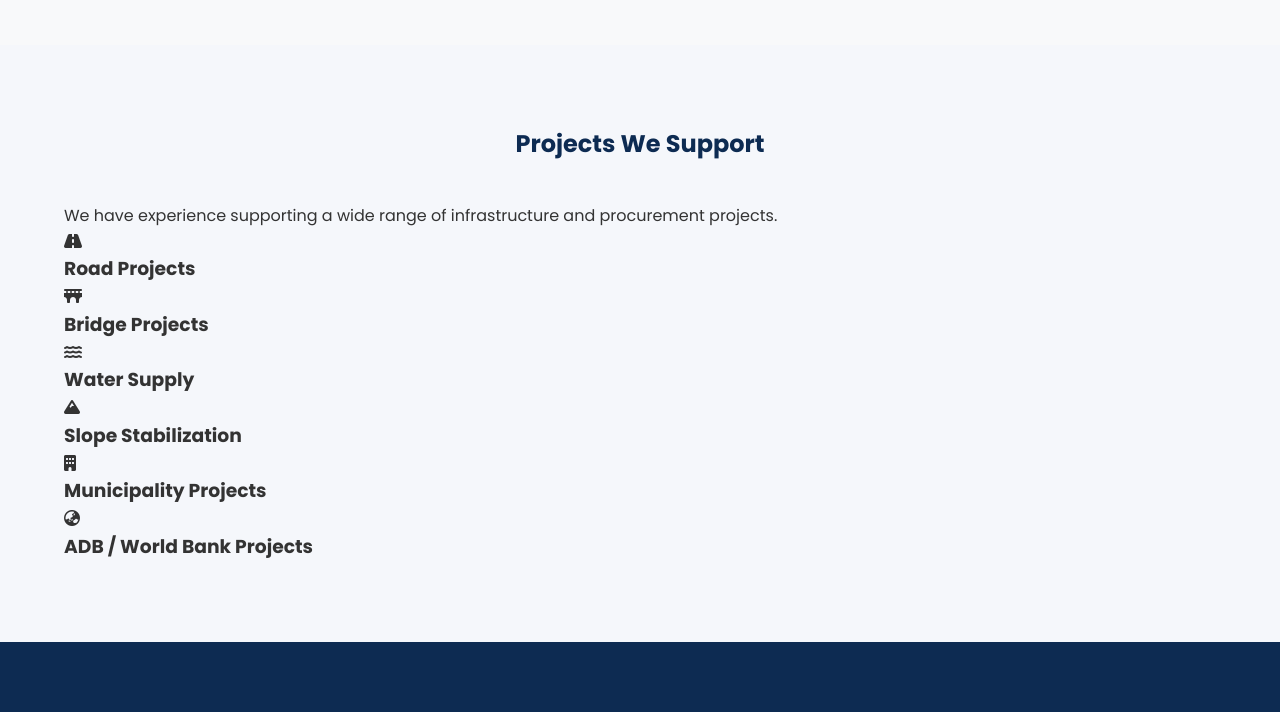
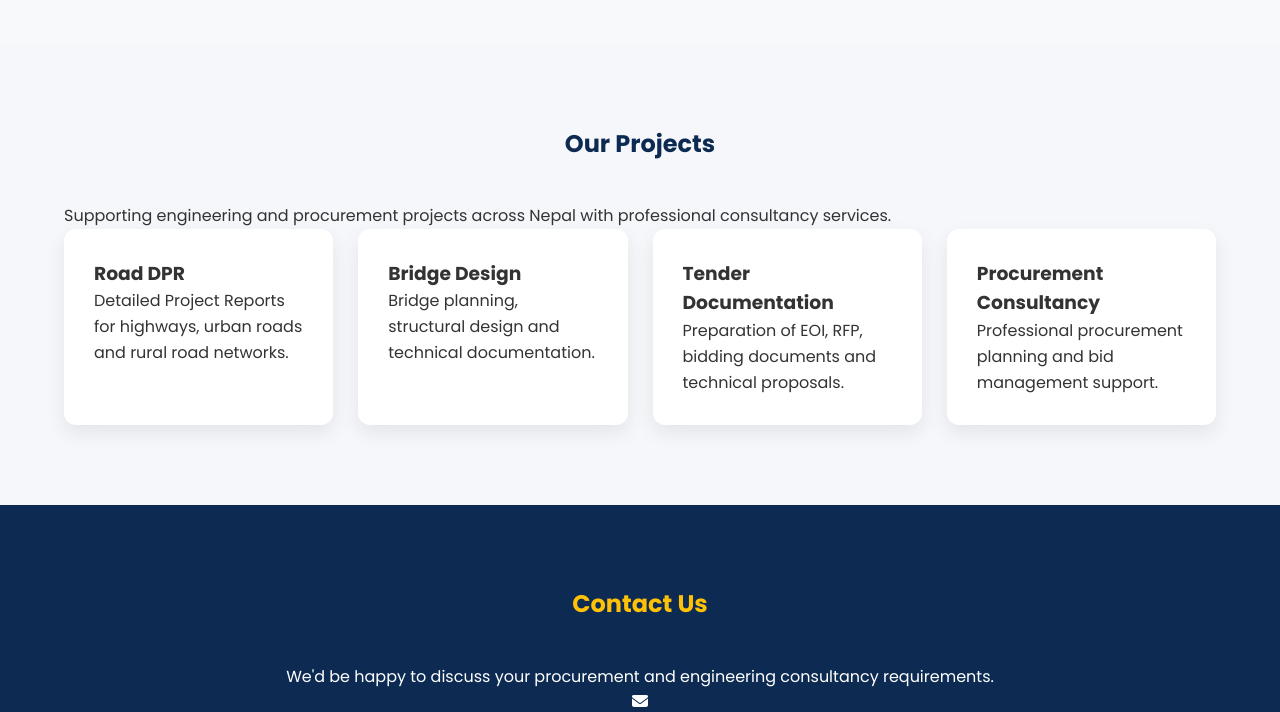
Before and after one commit to bidwithsonu/bidwithsonu.github.io, a plain HTML site: page index.html in a window 1280 px wide. Shown: the part 4120-4832 px from the top of the page. Drawn offline with Linux system fonts and the light colour scheme.

Commit message:
Refactor project section in index.html
Removed unnecessary service cards and updated project descriptions.

```diff
--- a/index.html
+++ b/index.html
@@ -445,51 +445,35 @@ Quality, confidentiality, professionalism and on-time delivery for every assignm
   <div class="container">
 
     <div class="section-title">
-
-            <h2>Projects We Support</h2>
-
-            <p>
-                We have experience supporting a wide range of infrastructure and procurement projects.
-            </p>
-
+        <h2>Our Projects</h2>
+        <p>Supporting engineering and procurement projects across Nepal with professional consultancy services.</p>
     </div>
 
-        <div class="services-grid">
+    <div class="service-grid">
 
-            <div class="service-card">
-                <i class="fa-solid fa-road"></i>
-                <h3>Road Projects</h3>
+        <div class="card">
+            <h3>Road DPR</h3>
+            <p>Detailed Project Reports for highways, urban roads and rural road networks.</p>
         </div>
 
-            <div class="service-card">
-                <i class="fa-solid fa-bridge"></i>
-                <h3>Bridge Projects</h3>
+        <div class="card">
+            <h3>Bridge Design</h3>
+            <p>Bridge planning, structural design and technical documentation.</p>
         </div>
 
-            <div class="service-card">
-                <i class="fa-solid fa-water"></i>
-                <h3>Water Supply</h3>
+        <div class="card">
+            <h3>Tender Documentation</h3>
+            <p>Preparation of EOI, RFP, bidding documents and technical proposals.</p>
         </div>
 
-            <div class="service-card">
-                <i class="fa-solid fa-mountain"></i>
-                <h3>Slope Stabilization</h3>
-            </div>
-
-            <div class="service-card">
-                <i class="fa-solid fa-building"></i>
-                <h3>Municipality Projects</h3>
-            </div>
-
-            <div class="service-card">
-                <i class="fa-solid fa-earth-asia"></i>
-                <h3>ADB / World Bank Projects</h3>
+        <div class="card">
+            <h3>Procurement Consultancy</h3>
+            <p>Professional procurement planning and bid management support.</p>
         </div>
 
     </div>
 
 </div>
-
 </section>
 
 <section id="contact">
```
Lines whose indentation alone changed are shown as unchanged.
